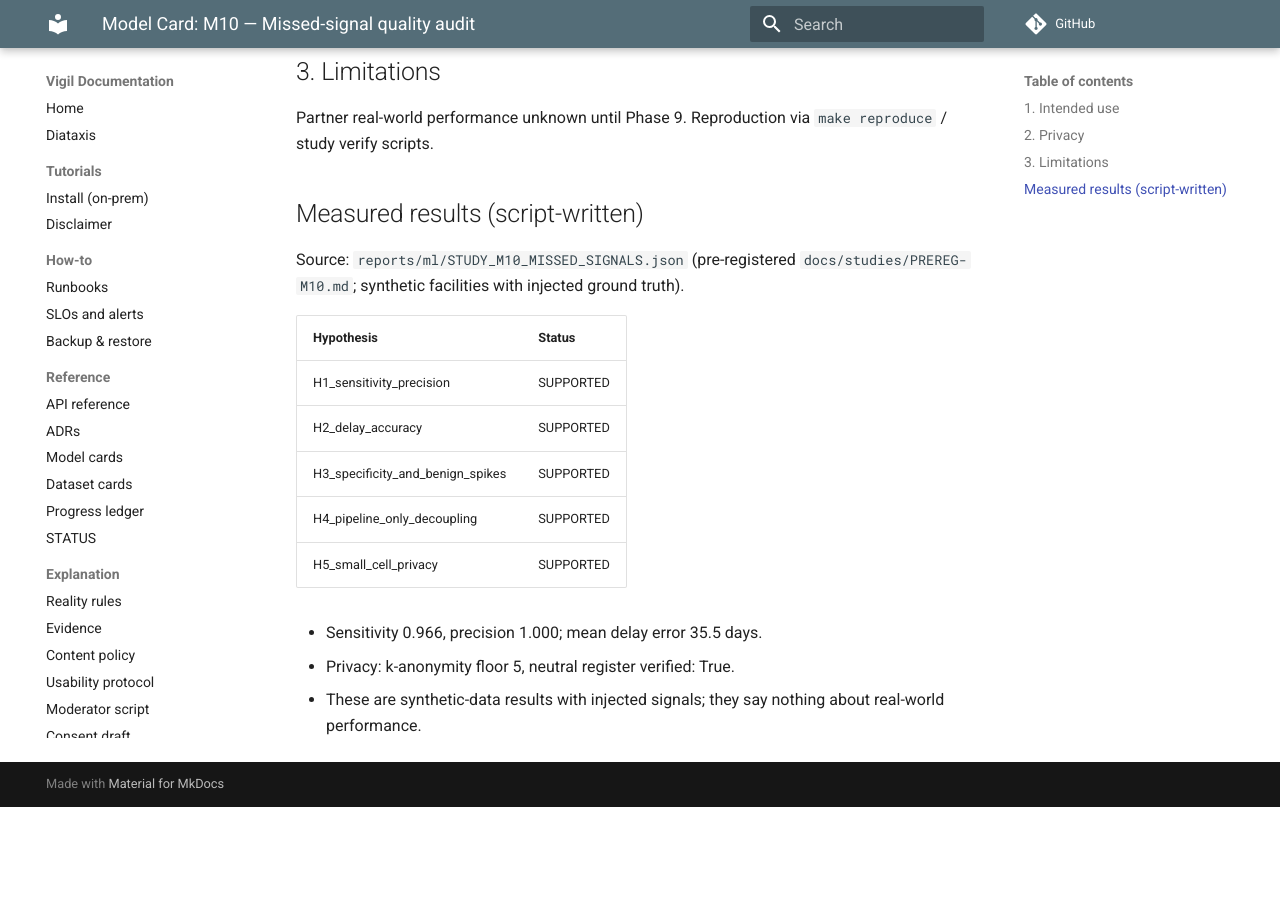
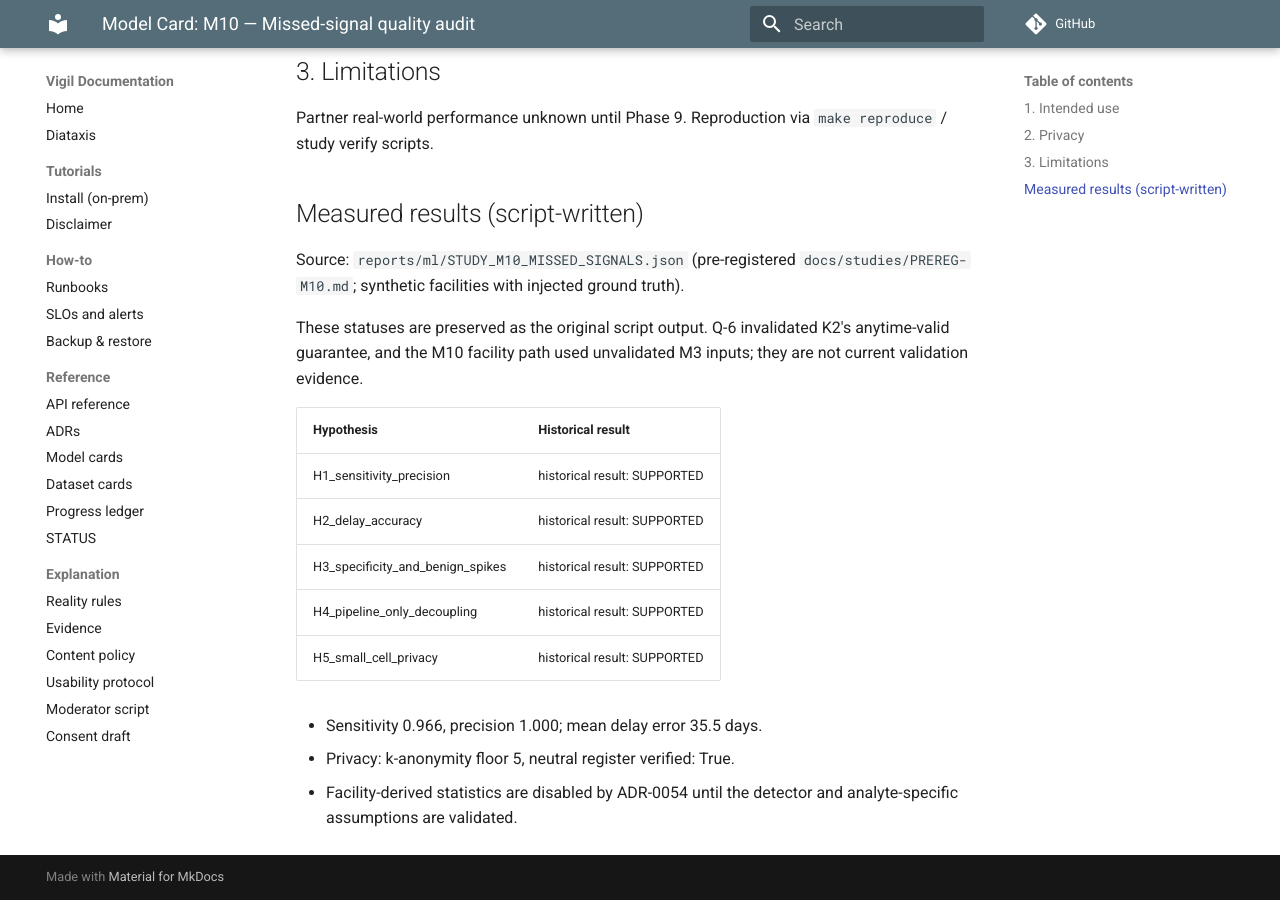
Before and after one commit to gasthecreator/vigil, an MkDocs documentation site: the page built from docs/models/MODEL-CARD-M10.md, in a window 1280 px wide and 900 px high, scrolled down 655 px. Built offline with MkDocs 1.6.1 and Material for MkDocs 9.7.7, drawn with Linux system fonts in a browser that asks for light colours; comment, search, counter and statistics services are not loaded; before the commit the page ends 1462 px from its top, so only the background shows below that.

Commit message:
fix(ml): quarantine unsupported facility M10 scoring

```diff
--- a/docs/models/MODEL-CARD-M10.md
+++ b/docs/models/MODEL-CARD-M10.md
@@ -23,15 +23,17 @@ Partner real-world performance unknown until Phase 9. Reproduction via `make rep
 
 Source: `reports/ml/STUDY_M10_MISSED_SIGNALS.json` (pre-registered `docs/studies/PREREG-M10.md`; synthetic facilities with injected ground truth).
 
-| Hypothesis | Status |
+These statuses are preserved as the original script output. Q-6 invalidated K2's anytime-valid guarantee, and the M10 facility path used unvalidated M3 inputs; they are not current validation evidence.
+
+| Hypothesis | Historical result |
 |---|---|
-| H1_sensitivity_precision | SUPPORTED |
-| H2_delay_accuracy | SUPPORTED |
-| H3_specificity_and_benign_spikes | SUPPORTED |
-| H4_pipeline_only_decoupling | SUPPORTED |
-| H5_small_cell_privacy | SUPPORTED |
+| H1_sensitivity_precision | historical result: SUPPORTED |
+| H2_delay_accuracy | historical result: SUPPORTED |
+| H3_specificity_and_benign_spikes | historical result: SUPPORTED |
+| H4_pipeline_only_decoupling | historical result: SUPPORTED |
+| H5_small_cell_privacy | historical result: SUPPORTED |
 
 - Sensitivity 0.966, precision 1.000; mean delay error 35.5 days.
 - Privacy: k-anonymity floor 5, neutral register verified: True.
-- These are synthetic-data results with injected signals; they say nothing about real-world performance.
+- Facility-derived statistics are disabled by ADR-0054 until the detector and analyte-specific assumptions are validated.
 <!-- measured:end -->
```
Also changed, not shown: docs/PROGRESS.md (+4 -0 lines), docs/adr/0054-quarantine-m10-facility-scoring.md (added, +21 -0 lines), docs/audits/CORE-ML-CLAIMS-INVENTORY-2026-10.md (+1 -1 lines), docs/audits/CORE-ML-ENTRYPOINT-CROSSWALK-2026-10.md (+1 -0 lines), docs/audits/CORE-ML-RERUN-2026-10.md (+4 -0 lines), docs/diataxis/adrs.md (+1 -0 lines), 3 other files.
